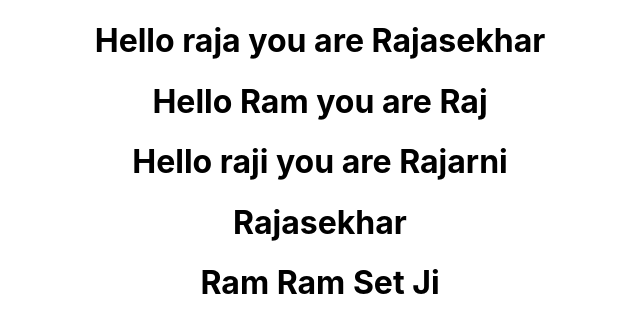
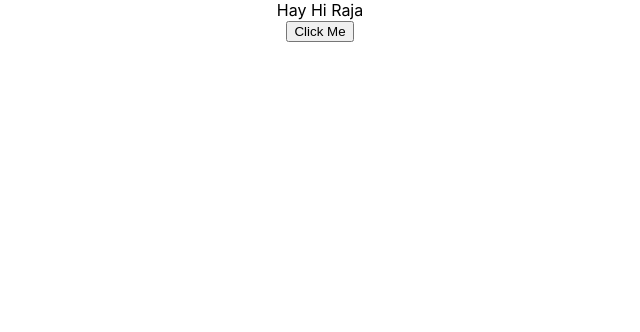
Before and after one commit to Raja9885/Reactjs, a React (Create React App) app in the folder raja/: page / in a window 1280 px wide. Shown: the top 332 px of the page, without its empty margins (320-960 px from the left). Built offline with nearby package versions, Linux system fonts and the light colour scheme.

Commit message:
Event Handling ,event binding

```diff
--- a/raja/src/App.js
+++ b/raja/src/App.js
@@ -1,10 +1,11 @@
 import React from 'react';
 // import React, { Components } from 'react';
 import './App.css';
- import Greet from './components/Greet';
- import Welcome from './components/Welcome';
- import Hello from './components/Hello';
-
+import EventBind from './components/EventBind';
+//  import Greet from './components/Greet';
+//  import Welcome from './components/Welcome';
+//  import Hello from './components/Hello';
+// import FunctionClick from './components/FunctionClick';
 
 // class App extends React.Component {
 //   render() {
@@ -17,13 +18,15 @@ class App extends React.Component {
   render() {
    return (
      <div className="App">
-     <Greet name='raja' heroName='Rajasekhar'>
+      <EventBind />
+      {/* <FunctionClick /> */}
+     {/* <Greet name='raja' heroName='Rajasekhar'>
       <p>This is my Name</p>
      </Greet>
      <Greet name='Ram' heroName='Raj' />
      <Greet name='raji' heroName='Rajarni'/>
        <Welcome />
-      <Hello />
+      <Hello />  */}
      </div>
    );
  }
--- /dev/null
+++ b/raja/src/components/EventBind.js
@@ -0,0 +1,31 @@
+import React, { Component } from 'react'
+
+class EventBind extends Component {
+    constructor(props){
+        super(props)
+
+        this.state = {
+            message: "Hay Hi Raja"
+        }
+        this.changeEvent =this.changeEvent.bind(this)
+    }
+    changeEvent(){
+        this.setState({
+            message: "GoodBye! Raja"
+        })
+        console.log("hay hi raja")
+    }
+  render() {
+
+    return (
+      <div>
+        <div>{this.state.message}</div>
+        {/* <button onClick={this.changeEvent.bind(this)}>Click Me</button> */}
+        {/* <button onClick={() => this.changeEvent()}>Click Me</button> */}
+        <button onClick={() => this.changeEvent()}>Click Me</button>
+      </div>
+    )
+  }
+}
+
+export default EventBind
--- /dev/null
+++ b/raja/src/components/FunctionClick.js
@@ -0,0 +1,17 @@
+import React from 'react'
+
+function FunctionClick() {
+
+   function changeFunction() {
+
+       console.log("hello")
+   }
+
+  return (
+    <div>
+      <button onClick = {changeFunction}>Click Me</button>
+    </div>
+  )
+}
+
+export default FunctionClick
```
